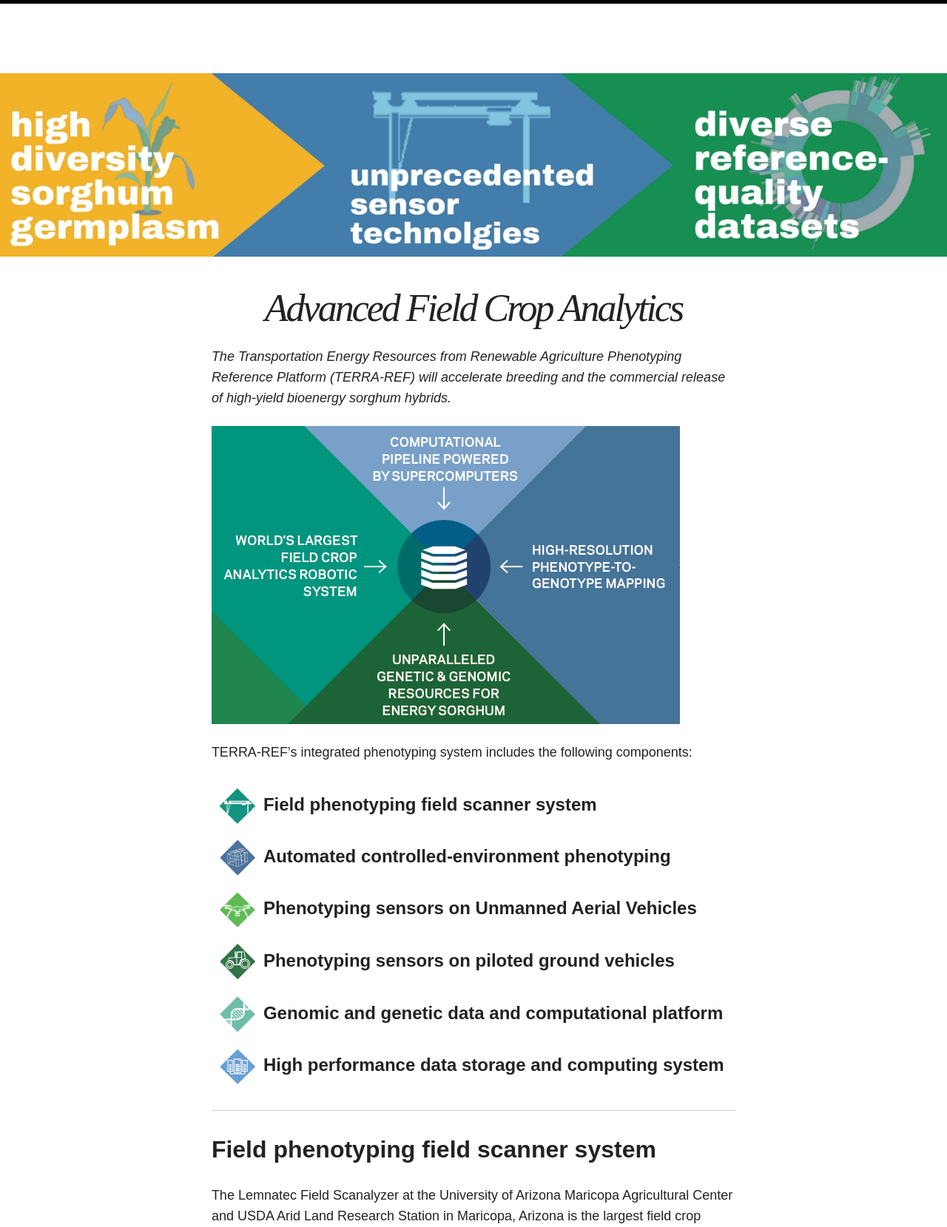
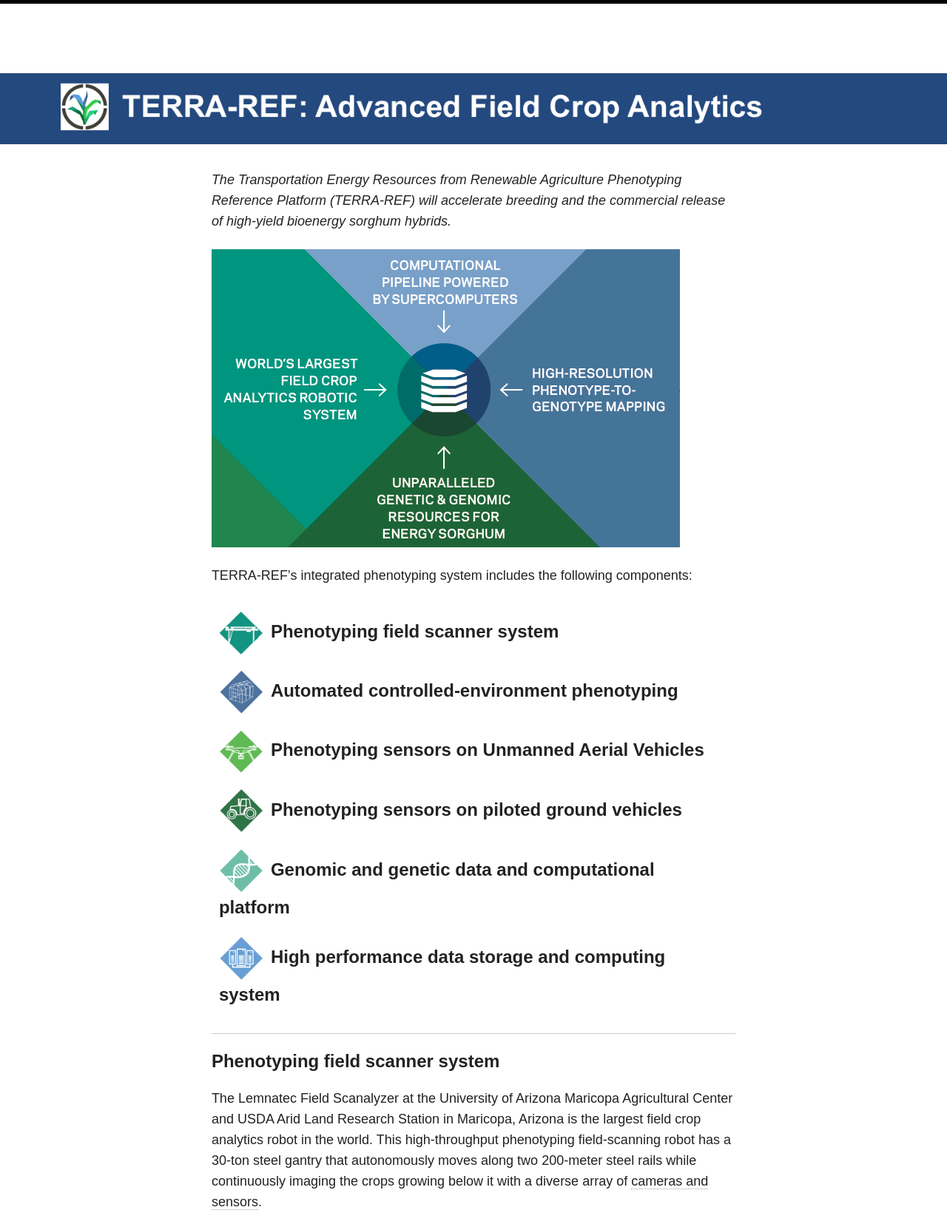
Before and after one commit to terra-reference/terraref.github.io, a Jekyll site: the page built from index.md, in a window 1280 px wide, cut to the strip 0-1659 px from the top of the page. Shown: the whole strip at 74% size. Built offline with Jekyll 4.4.1, drawn with Linux system fonts in a browser that asks for light colours; nearby versions of some CDN libraries; some of the changed text lies outside the part shown.

Commit message:
Added header, footer, minor twiddling

```diff
--- a/_includes/footer.html
+++ b/_includes/footer.html
@@ -1,6 +1,6 @@
 {% if site.owner.google.ad-client and site.owner.google.ad-slot %}{% include ad-footer.html %}{% endif %}
 
-<span>&copy; {{ site.time | date: '%Y' }} {{ site.owner.name }}.<br> Powered by <a href="http://jekyllrb.com" rel="nofollow">Jekyll</a> using the <a href="http://mademistakes.com/so-simple/" rel="nofollow">So Simple Theme</a>.</span>
+<span>&copy; {{ site.time | date: '%Y' }} {{ site.owner.name }}</a>.</span>
 <div class="social-icons">
 	{% if site.owner.twitter %}<a href="https://twitter.com/{{ site.owner.twitter }}" title="{{ site.owner.name}} on Twitter" target="_blank"><i class="fa fa-twitter-square fa-fw fa-2x"></i>&nbsp; Twitter</a>{% endif %}
 	{% if site.owner.facebook %}<a href="https://facebook.com/{{ site.owner.facebook }}" title="{{ site.owner.name}} on Facebook" target="_blank"><i class="fa fa-facebook-square fa-2x"></i></a>{% endif %}
--- a/_includes/navigation.html
+++ b/_includes/navigation.html
@@ -29,7 +29,7 @@
       {% endif %}
       <h1 class="site-title animated fadeIn"><a href="{{ site.url }}/">{{ site.title }}</a></h1>
 		<h2 class="site-description animated fadeIn" itemprop="description">{{ site.description }}</h2>
-	</div-->
+	</div -->
 </header><!-- /.masthead -->{% endif %}
 
 <div class="js-menu-screen menu-screen"></div>
--- a/_sass/_base.scss
+++ b/_sass/_base.scss
@@ -57,22 +57,22 @@ h1, h2, h3, h4, h5, h6 {
 	text-rendering: optimizeLegibility; // Fix the character spacing for headings
 }
 h1 {
-	@include font-size(36);
+	@include font-size(28);
 }
 h2 {
-	@include font-size(32);
+	@include font-size(28);
 }
 h3 {
-	@include font-size(28);
+	@include font-size(24);
 }
 h4 {
-	@include font-size(24);
+	@include font-size(20);
 }
 h5 {
-	@include font-size(20);
+	@include font-size(18);
 }
 h6 {
-	@include font-size(18);
+	@include font-size(14);
 }
 
 /* underlined text */
--- a/_sass/_page.scss
+++ b/_sass/_page.scss
@@ -68,10 +68,10 @@ span + .entry-title {
 		text-decoration: underline;
 	}
 	@include media($medium) {
-		@include font-size(52,yes,54);
+		@include font-size(42,yes,44);
 	}
 	@include media($large) {
-		@include font-size(52,yes,54);
+		@include font-size(42,yes,44);
 	}
 }
 
--- a/index.md
+++ b/index.md
@@ -1,11 +1,9 @@
 ---
 layout: page
-title: "Advanced Field Crop Analytics"
 excerpt: "A national high-throughput phenotyping platform to revolutionize plant breeding."
 search_omit: true
 image:
-
-  feature: new/header.jpg
+  feature: /new/header.png
 ---
 
 _The Transportation Energy Resources from Renewable Agriculture Phenotyping Reference Platform (TERRA-REF) will accelerate breeding and the commercial release of high-yield bioenergy sorghum hybrids._
@@ -15,55 +13,55 @@ _The Transportation Energy Resources from Renewable Agriculture Phenotyping Refe
 TERRA-REF’s integrated phenotyping system includes the following components:
 <p style="width=100%">
 <span style="display:inline-block;font-size:24px; font-weight: bold; margin: 10px">
-<a href="#field-phenotyping-field-scanner-system"><img src="/images/new/gantry2.png" style="width: 50px; margin-right:10px">Field phenotyping field scanner system</a>
+<a href="#field-phenotyping-field-scanner-system"><img src="/images/new/gantry2.png" style="width: 60px; margin-right:10px">Phenotyping field scanner system</a>
 </span>
 <span style="display:inline-block;font-size:24px; font-weight: bold; margin: 10px">
-<a href="#automated-controlled-environment-phenotyping"><img src="/images/new/greenhouse2.png" style="width: 50px; margin-right: 10px">Automated controlled-environment phenotyping</a>
+<a href="#automated-controlled-environment-phenotyping"><img src="/images/new/greenhouse2.png" style="width: 60px; margin-right: 10px">Automated controlled-environment phenotyping</a>
 </span>
 <span style="display:inline-block;font-size:24px; font-weight: bold; margin: 10px">
-<a href="#phenotyping-sensors-on-unmanned-aerial-vehicles"><img src="/images/new/uav2.png" style="width: 50px; margin-right: 10px">Phenotyping sensors on Unmanned Aerial Vehicles</a>
+<a href="#phenotyping-sensors-on-unmanned-aerial-vehicles"><img src="/images/new/uav2.png" style="width: 60px; margin-right: 10px">Phenotyping sensors on Unmanned Aerial Vehicles</a>
 </span>
 <span style="display:inline-block;font-size:24px; font-weight: bold; margin: 10px">
-<a href="#phenotyping-sensors-on-piloted-ground-vehicles"><img src="/images/new/tractor2.png" style="width: 50px; margin-right: 10px">Phenotyping sensors on piloted ground vehicles</a>
+<a href="#phenotyping-sensors-on-piloted-ground-vehicles"><img src="/images/new/tractor2.png" style="width: 60px; margin-right: 10px">Phenotyping sensors on piloted ground vehicles</a>
 </span>
 <span style="display:inline-block;font-size:24px; font-weight: bold; margin: 10px">
-<a href="#genomic-and-genetic-data-and-computational-platform"><img src="/images/new/genomics2.png" style="width: 50px; margin-right: 10px">Genomic and genetic data and computational platform</a>
+<a href="#genomic-and-genetic-data-and-computational-platform"><img src="/images/new/genomics2.png" style="width: 60px; margin-right: 10px">Genomic and genetic data and computational platform</a>
 </span>
 <span style="display:inline-block;font-size:24px; font-weight: bold; margin: 10px">
-<a href="#high-performance-data-storage-and-computing-system"><img src="/images/new/compute2.png" style="width: 50px; margin-right: 10px">High performance data storage and computing system</a>
+<a href="#high-performance-data-storage-and-computing-system"><img src="/images/new/compute2.png" style="width: 60px; margin-right: 10px">High performance data storage and computing system</a>
 </span>
 </p>
 
 <hr/>
-## Field phenotyping field scanner system
+### Phenotyping field scanner system
 
 The Lemnatec Field Scanalyzer at the University of Arizona Maricopa Agricultural Center and USDA Arid Land Research Station in Maricopa, Arizona is the largest field crop analytics robot in the world.
-This high-throughput phenotyping field-scanning robot has a 30-ton steel gantry that autonomously moves along two 200-meter steel rails while continuously imaging the crops growing below it with a diverse array of [cameras and sensors](http://terraref.org/articles/lemnatec-scanalyzer-field-sensors/).
+This high-throughput phenotyping field-scanning robot has a 30-ton steel gantry that autonomously moves along two 200-meter steel rails while continuously imaging the crops growing below it with a diverse array of [cameras and sensors](/articles/lemnatec-scanalyzer-field-sensors/).
 
-<iframe width="560" height="315" src="https://www.youtube-nocookie.com/embed/Pp6IdkPtFC8?rel=0" frameborder="0" allowfullscreen></iframe>
+<iframe width="560" height="315" src="https://www.youtube-nocookie.com/embed/ZaHKvAGTqHE?rel=0" frameborder="0" allowfullscreen></iframe>
 
-## Automated controlled-environment phenotyping
+### Automated controlled-environment phenotyping
 
 The Bellwether Foundation Phenotyping Facility is a climate controlled 70 m<sup>2</sup> growth house with a conveyor belt system for moving plants to and from fluorescence, color, and nearinfrared imaging cabinets. This automated, high-throughput platform allows repeated non-destructive time-series image capture and multi-parametric analysis of 1,140 plants in a single experiment.
 
 <img src="/images/danforth_phenotyping.jpg" width="50%">
 
-## Phenotyping sensors on Unmanned Aerial Vehicles
+### Phenotyping sensors on Unmanned Aerial Vehicles
 
 UAVs will repeatedly fly precision passes over crops Phenotyping sensors on Unmanned Aerial Vehicles to provide autonomous image surveys, with onboard sensors georegistering the data and stitching together the captured images based on vehicle positions. The use
 of UAVs will provide rapid coverage of areas that are much larger than what can be covered with ground-based systems.
 
-## Phenotyping sensors on piloted ground vehicles
+### Phenotyping sensors on piloted ground vehicles
 
 Multiple vehicles outfitted with instruments that measure canopy height, temperature, and spectral reflectance at three
 wavelengths will be used to collect plot-level data georeferenced at centimeter accuracy. Plot scale data is relevant for traits
 that are strongly influenced by interplant competition and crop geometry such as light interception and canopy temperature.
 
-## Genomic and genetic data and computational platform
+### Genomic and genetic data and computational platform
 
 We will conduct whole-genome resequencing on a diverse set of 400 sorghum accessions included in the Bioenergy Association Panel to measure the landscape of genetic variation in the selected germplasm and provide whole-genome sequences for association mapping. In addition, we will conduct genotyping by-sequencing on 400 lines from two recombinant inbred line (RIL) populations. The genomic data will then be used to identify the differences between each line and the reference genome sequence for sorghum. We will use bioinformatics and quantitative genetics to characterize the observed genetic variation and identify genomic regions controlling biomass, plant architecture, and photosynthetic traits.
 
-## High performance data storage and computing system
+### High performance data storage and computing system
 
 The system will provide public access to raw data, metadata, derived data, provenance for derived data, and standardized
 data processing workflows. This open-source compute platform will be used to provide open access to huge datasets that will
```
Also changed, not shown: images/new/header.jpg (deleted), images/new/header.png (added), images/new/partners.png (added).
